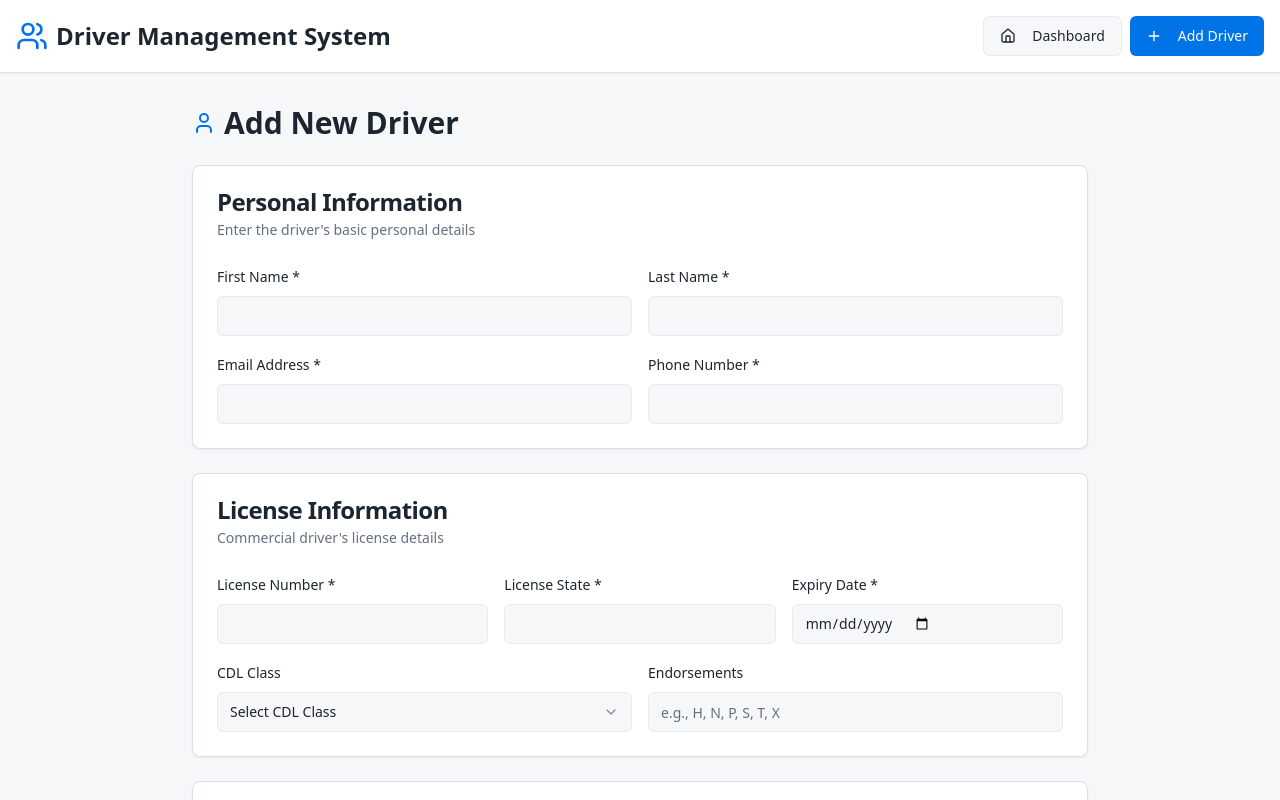
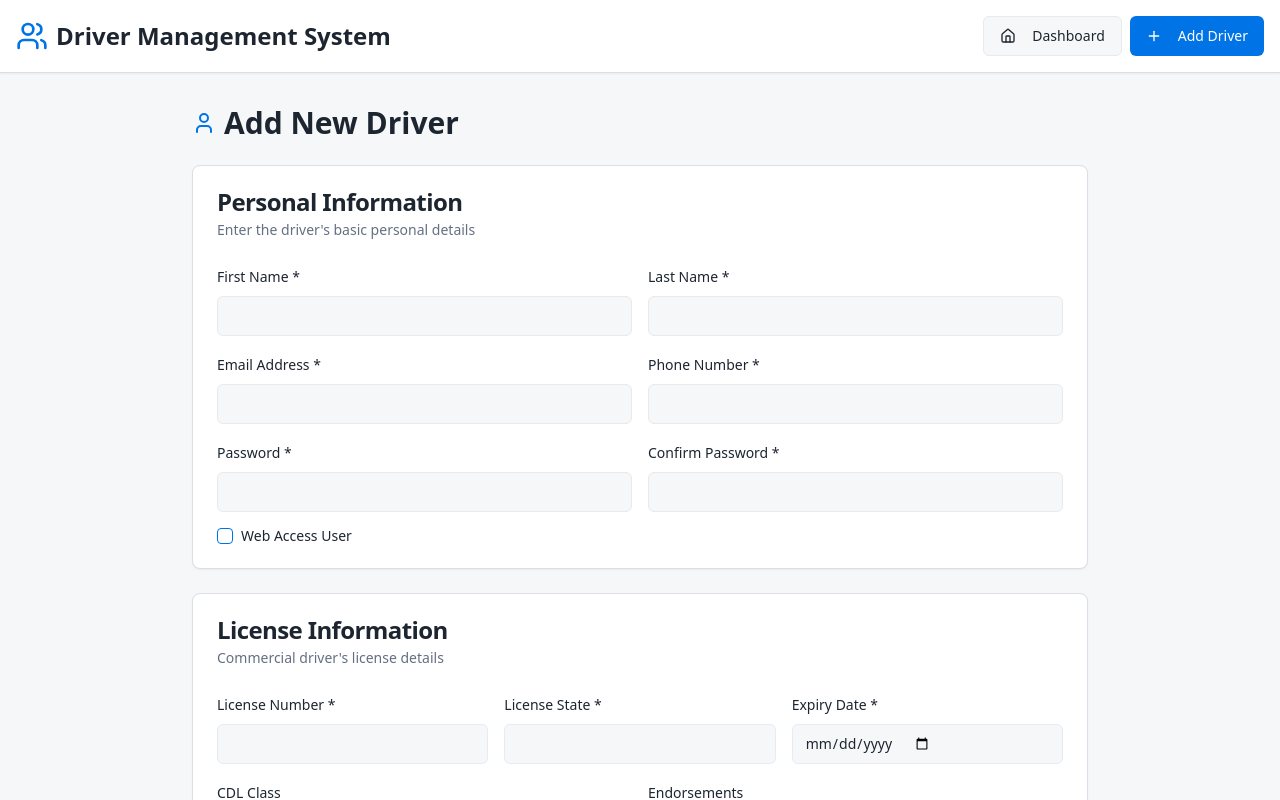
Before and after one commit to jbvelsol/drive-hero-hub, a React (Vite) app: page /drivers/add in a window 1280 px wide. Shown: the top 800 px of the page. Built offline with nearby package versions, Linux system fonts and the light colour scheme.

Commit message:
Add password and web access fields
Added password and confirm password fields to the personal information section. Also added a checkbox for web access, which makes license information fields optional when checked.

```diff
--- a/src/pages/AddDriver.tsx
+++ b/src/pages/AddDriver.tsx
@@ -10,6 +10,7 @@ import { Textarea } from "@/components/ui/textarea";
 import { Separator } from "@/components/ui/separator";
 import { Calendar } from "@/components/ui/calendar";
 import { Popover, PopoverContent, PopoverTrigger } from "@/components/ui/popover";
+import { Checkbox } from "@/components/ui/checkbox";
 import { cn } from "@/lib/utils";
 import FileUpload from "@/components/FileUpload";
 import { useToast } from "@/hooks/use-toast";
@@ -20,6 +21,9 @@ interface DriverFormData {
   lastName: string;
   email: string;
   phone: string;
+  password: string;
+  confirmPassword: string;
+  webAccess: boolean;
   licenseNumber: string;
   licenseState: string;
   licenseExpiry: string;
@@ -35,6 +39,9 @@ const AddDriver = () => {
     lastName: "",
     email: "",
     phone: "",
+    password: "",
+    confirmPassword: "",
+    webAccess: false,
     licenseNumber: "",
     licenseState: "",
     licenseExpiry: "",
@@ -49,7 +56,7 @@ const AddDriver = () => {
   const [isSubmitting, setIsSubmitting] = useState(false);
   const { toast } = useToast();
 
-  const handleInputChange = (field: keyof DriverFormData, value: string) => {
+  const handleInputChange = (field: keyof DriverFormData, value: string | boolean) => {
     setFormData(prev => ({ ...prev, [field]: value }));
   };
 
@@ -76,6 +83,9 @@ const AddDriver = () => {
         lastName: "",
         email: "",
         phone: "",
+        password: "",
+        confirmPassword: "",
+        webAccess: false,
         licenseNumber: "",
         licenseState: "",
         licenseExpiry: "",
@@ -157,6 +167,36 @@ const AddDriver = () => {
                 />
               </div>
             </div>
+            <div className="grid grid-cols-1 md:grid-cols-2 gap-4">
+              <div className="space-y-2">
+                <Label htmlFor="password">Password *</Label>
+                <Input
+                  id="password"
+                  type="password"
+                  value={formData.password}
+                  onChange={(e) => handleInputChange("password", e.target.value)}
+                  required
+                />
+              </div>
+              <div className="space-y-2">
+                <Label htmlFor="confirmPassword">Confirm Password *</Label>
+                <Input
+                  id="confirmPassword"
+                  type="password"
+                  value={formData.confirmPassword}
+                  onChange={(e) => handleInputChange("confirmPassword", e.target.value)}
+                  required
+                />
+              </div>
+            </div>
+            <div className="flex items-center space-x-2">
+              <Checkbox
+                id="webAccess"
+                checked={formData.webAccess}
+                onCheckedChange={(checked) => handleInputChange("webAccess", checked as boolean)}
+              />
+              <Label htmlFor="webAccess">Web Access User</Label>
+            </div>
           </CardContent>
         </Card>
 
@@ -171,31 +211,37 @@ const AddDriver = () => {
           <CardContent className="space-y-4">
             <div className="grid grid-cols-1 md:grid-cols-3 gap-4">
               <div className="space-y-2">
-                <Label htmlFor="licenseNumber">License Number *</Label>
+                <Label htmlFor="licenseNumber">
+                  License Number {!formData.webAccess && "*"}
+                </Label>
                 <Input
                   id="licenseNumber"
                   value={formData.licenseNumber}
                   onChange={(e) => handleInputChange("licenseNumber", e.target.value)}
-                  required
+                  required={!formData.webAccess}
                 />
               </div>
               <div className="space-y-2">
-                <Label htmlFor="licenseState">License State *</Label>
+                <Label htmlFor="licenseState">
+                  License State {!formData.webAccess && "*"}
+                </Label>
                 <Input
                   id="licenseState"
                   value={formData.licenseState}
                   onChange={(e) => handleInputChange("licenseState", e.target.value)}
-                  required
+                  required={!formData.webAccess}
                 />
               </div>
               <div className="space-y-2">
-                <Label htmlFor="licenseExpiry">Expiry Date *</Label>
+                <Label htmlFor="licenseExpiry">
+                  Expiry Date {!formData.webAccess && "*"}
+                </Label>
                 <Input
                   id="licenseExpiry"
                   type="date"
                   value={formData.licenseExpiry}
                   onChange={(e) => handleInputChange("licenseExpiry", e.target.value)}
-                  required
+                  required={!formData.webAccess}
                 />
               </div>
             </div>
```
